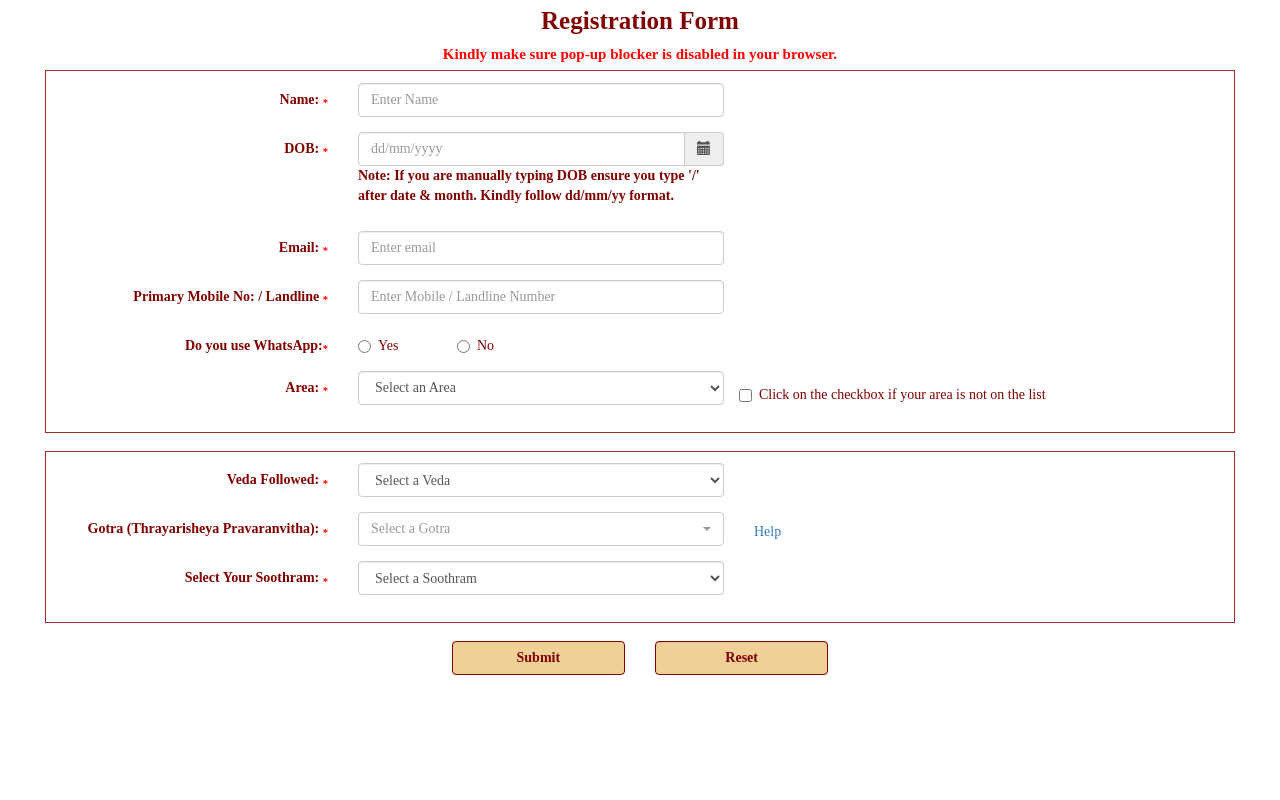
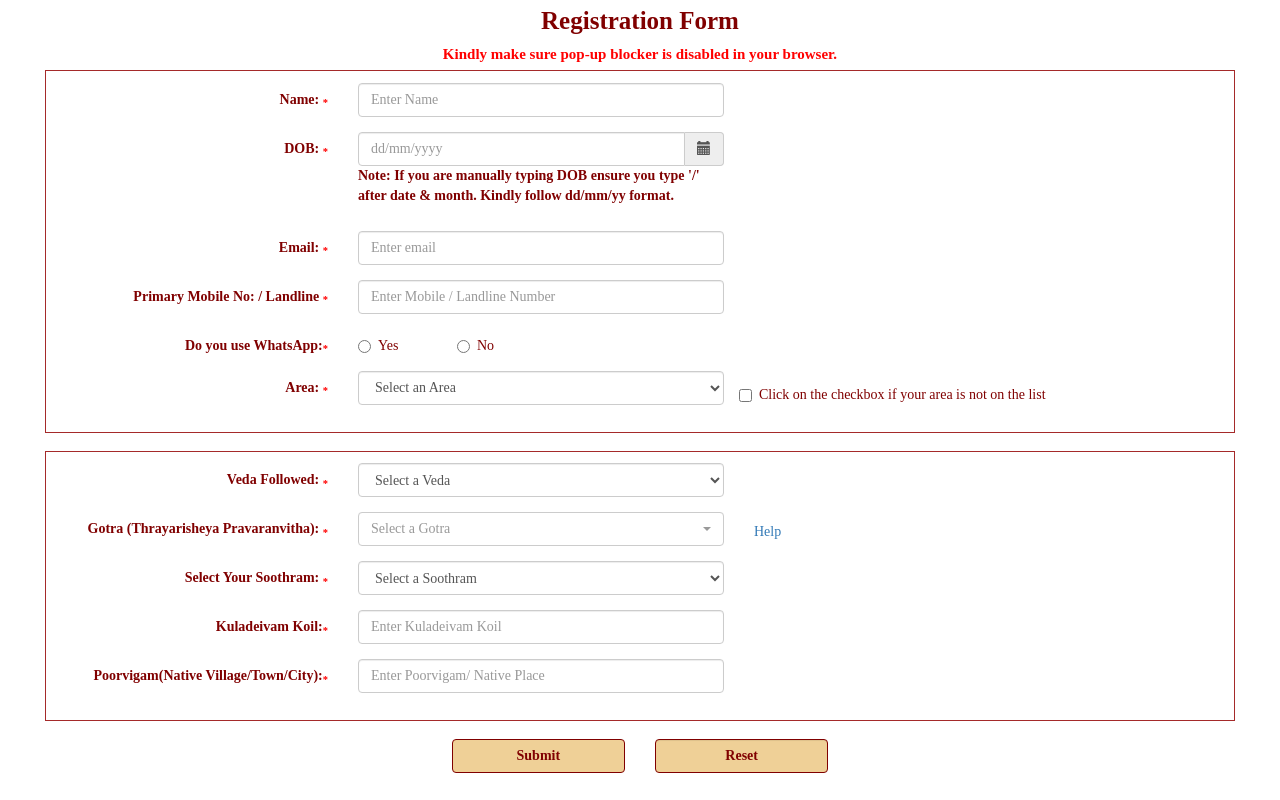
Before and after one commit to swami-kap/gayathriJabam, a plain HTML site: page index.html in a window 1280 px wide. Shown: the part 636-1436 px from the top of the page. Before the commit the page ends 1338 px from the top, so only its background shows below. Drawn offline with nearby package versions, Linux system fonts and the light colour scheme.

Commit message:
mob fix 2

```diff
--- a/index.html
+++ b/index.html
@@ -598,7 +598,7 @@ option{
       </p>
 <div class="col-sm-12 col-xs-12">
 
-<div class="col-xs-12 col-sm-7 col-md-7" style="float:none;margin:0 auto;">
+<div class="col-xs-10 col-sm-7 col-md-7" style="float:none;margin:0 auto;">
 	<div class="col-sm-12 col-xs-12"style="border-left: 1px solid maroon;border-right: 1px solid maroon;border-bottom: 1px solid maroon;">
 
       <div class="row">
@@ -1128,7 +1128,26 @@ option{
   </div>
   <div class="help-block with-errors" ></div>
   </div>
+
+
+     <div class="form-group">
+    <label class="control-label col-sm-3">Kuladeivam Koil:<sub>*</sub></label>
+     <div class="col-sm-4">
+      <input type="text" class="form-control" id="kulaDeivam" placeholder="Enter Kuladeivam Koil"  pattern="[A-Za-z.,() ]{1,1000}" data-error="Please enter a valid Koil Name" required >
+    </div>
+     <div class="help-block with-errors" ></div>
+  </div>
+
+     <div class="form-group">
+    <label class="control-label col-sm-3">Poorvigam(Native Village/Town/City):<sub>*</sub></label>
+     <div class="col-sm-4">
+      <input type="text" class="form-control" id="native" placeholder="Enter Poorvigam/ Native Place"   pattern="[A-Za-z.,() ]{1,1000}" data-error="Please enter a Native Place " required >
+    </div>
+     <div class="help-block with-errors" ></div>
+  </div>
+
 </fieldset>
+
   <div class="form-group btnHolder">
     <div class="col-md-offset-4 col-sm-offset-4 col-sm-2 col-md-2 col-xs-4 col-xs-offset-2">
       <input type="submit" class="btn btn-primary form-control" id="submitBtn" value="Submit">
```
Lines whose indentation alone changed are shown as unchanged.
